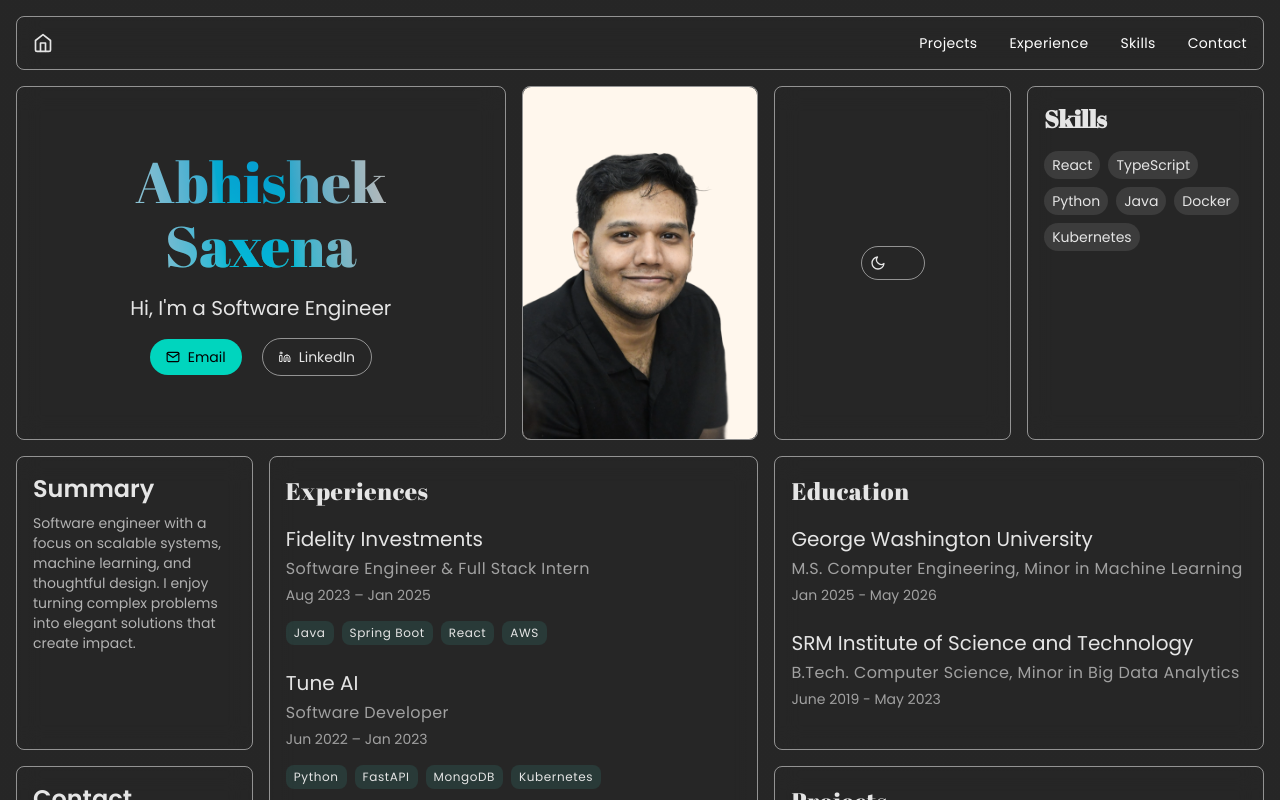
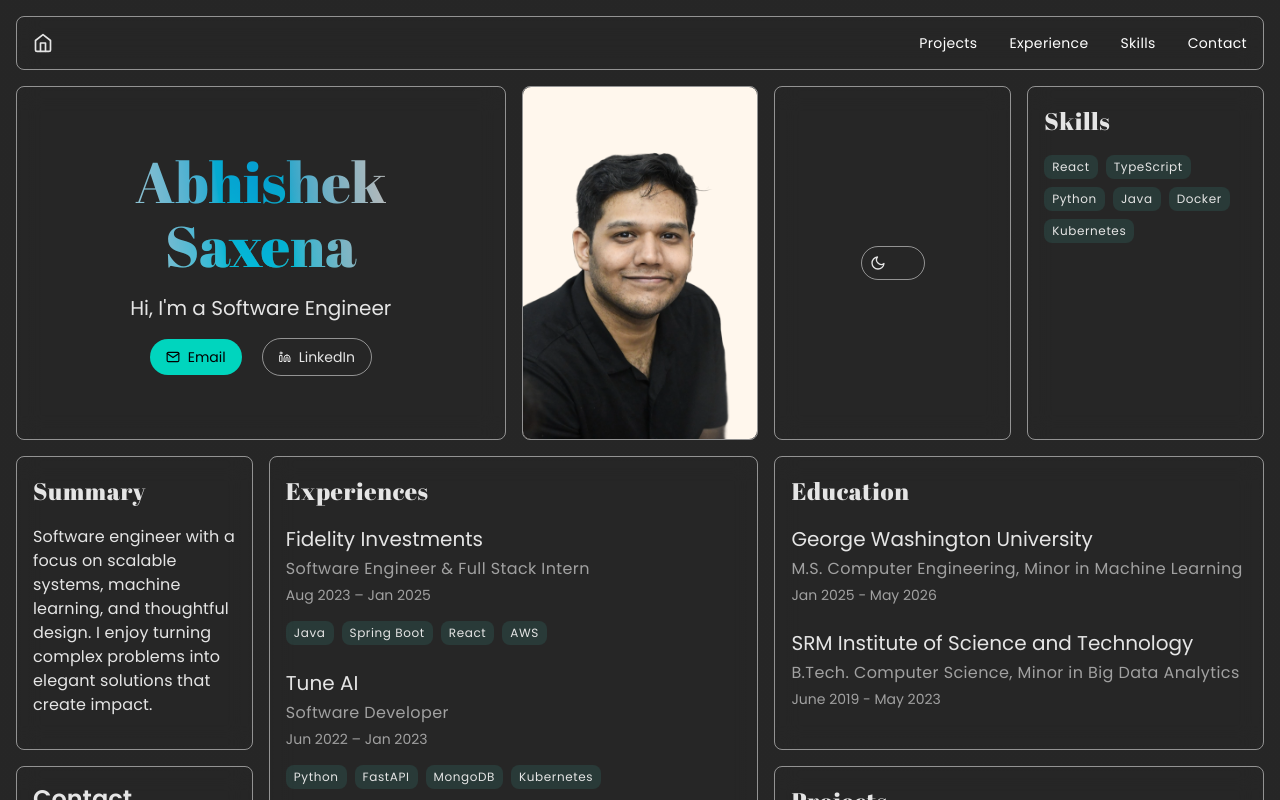
Before and after one commit to saxenabhishek/saxenabhishek, a React (Vite) app in the folder website/: page / in a window 1280 px wide. Shown: the top 800 px of the page. Built offline with nearby package versions, Linux system fonts and the light colour scheme.

Commit message:
feat: minor text and font changes

```diff
--- a/website/src/components/Skills.jsx
+++ b/website/src/components/Skills.jsx
@@ -12,12 +12,14 @@ const Skills = () => {
 
   return (
     <div>
-      <h2 className="text-2xl font-heading font-semibold mb-4">Skills</h2>
+      <h2 className="text-2xl leading-9 tracking-wide font-heading pb-4">
+        Skills
+      </h2>
       <div className="flex flex-wrap gap-2">
         {skills.map((skill) => (
           <span
             key={skill}
-            className="bg-white/10 px-2 py-1 rounded-full text-sm"
+            className="bg-teal-300/10 px-2 py-1 rounded-lg text-[11px] md:text-xs leading-4 tracking-wider"
           >
             {skill}
           </span>
--- a/website/src/components/SummaryCard.jsx
+++ b/website/src/components/SummaryCard.jsx
@@ -1,9 +1,9 @@
-import React from "react";
-
 const SummaryCard = () => (
   <div>
-    <h2 className="text-2xl font-semibold Í mb-2">Summary</h2>
-    <p className="text-gray-700 dark:text-text-secondary text-sm">
+    <h2 className="text-2xl leading-9 pb-4 font-heading tracking-wide">
+      Summary
+    </h2>
+    <p className="text-sm leading-5 md:text-base md:leading-6 tracking-[0.15px] ">
       Software engineer with a focus on scalable systems, machine learning, and
       thoughtful design. I enjoy turning complex problems into elegant solutions
       that create impact.
```
